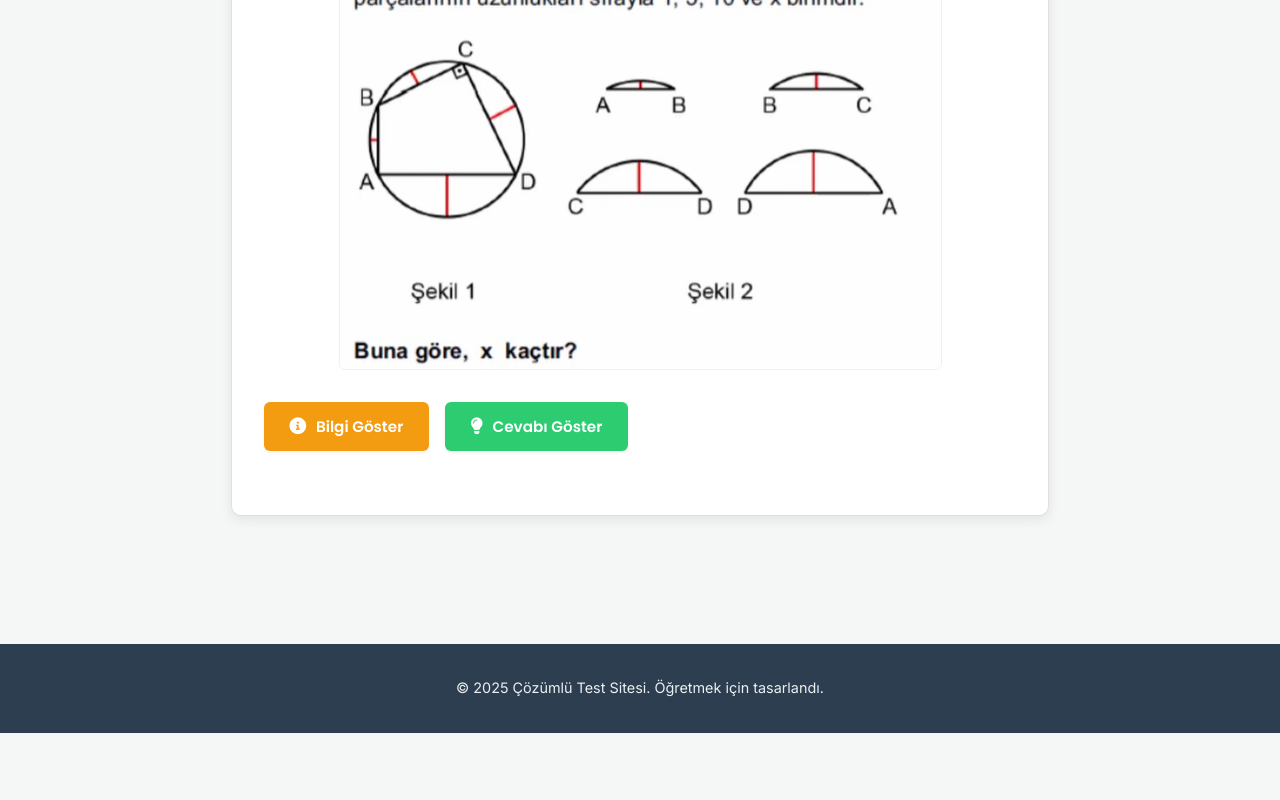
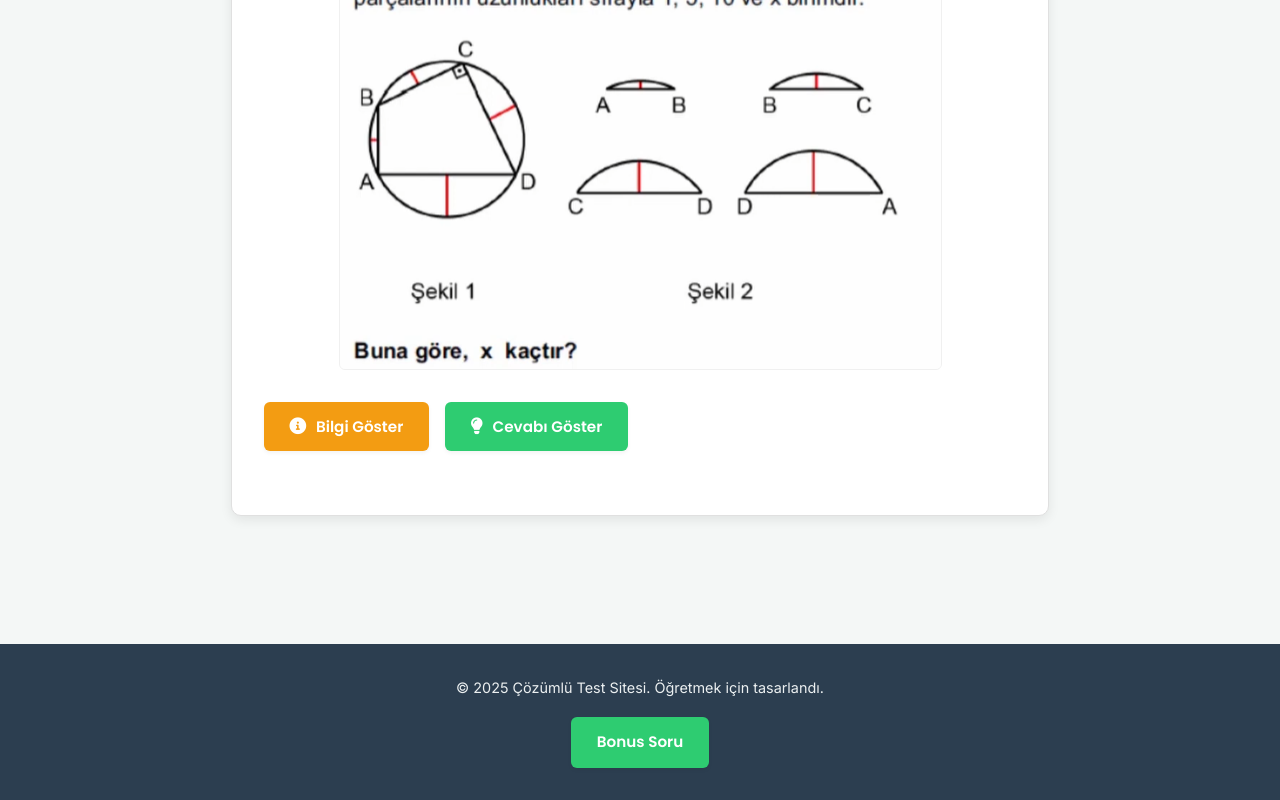
Before and after one commit to JuuzouTem/matematik, a plain HTML site: page index.html in a window 1280 px wide. Shown: the part 4583-5383 px from the top of the page. Before the commit the page ends 5316 px from the top, so only its background shows below. Drawn offline with Linux system fonts and the light colour scheme.

Commit message:
Add files via upload

```diff
--- a/index.html
+++ b/index.html
@@ -19,9 +19,10 @@
         <!-- Sorular JavaScript ile buraya eklenecek -->
     </main>
 
-    <footer>
-        <p>© 2025 Çözümlü Test Sitesi. Öğretmek için tasarlandı.</p>
-    </footer>
+<footer>
+    <p>© 2025 Çözümlü Test Sitesi. Öğretmek için tasarlandı.</p>
+    <a href="https://JuuzouTem.github.io/matematik/bonus/index.html" target="_blank" rel="noopener noreferrer" class="bonus-button">Bonus Soru</a>
+</footer>
 
     <script src="script.js"></script>
 </body>
--- a/style.css
+++ b/style.css
@@ -285,3 +285,41 @@ footer {
         font-size: 0.9rem;
     }
 }
+
+/* Footer içindeki bonus soru butonu için stiller */
+.bonus-button {
+    display: inline-block;
+    background-color: var(--secondary-color); /* Yeşil renk kullandım, isterseniz --primary-color da olabilir */
+    color: white;
+    padding: 0.8rem 1.6rem;
+    border-radius: var(--border-radius-small);
+    text-decoration: none;
+    font-size: 0.95rem;
+    font-weight: 600;
+    font-family: var(--font-heading);
+    transition: background-color 0.25s ease, transform 0.2s ease, box-shadow 0.2s ease;
+    margin-top: 1rem; /* Üstteki paragraftan boşluk bırakmak için */
+    box-shadow: 0 2px 4px rgba(0,0,0,0.05);
+    text-align: center;
+    cursor: pointer;
+}
+
+.bonus-button:hover {
+    background-color: var(--secondary-hover-color); /* Butonun hover rengi */
+    transform: translateY(-3px);
+    box-shadow: 0 4px 8px rgba(0,0,0,0.1);
+}
+
+.bonus-button:active {
+    transform: translateY(-1px);
+    box-shadow: 0 2px 4px rgba(0,0,0,0.05);
+}
+
+/* Mobil uyumluluk için footer'daki butonu da ayarlayabiliriz */
+@media (max-width: 768px) {
+    .bonus-button {
+        padding: 0.9rem 1rem; /* Mobil için buton padding'i */
+        width: auto; /* Eğer toggle-buttonlar gibi tam genişlik olmasın isteniyorsa */
+        /* width: 100%; */ /* Eğer tam genişlikte bir buton isteniyorsa bu satırı aktif edin */
+    }
+}
```
Also changed, not shown: bonus/index.html (line endings or trailing spaces).
